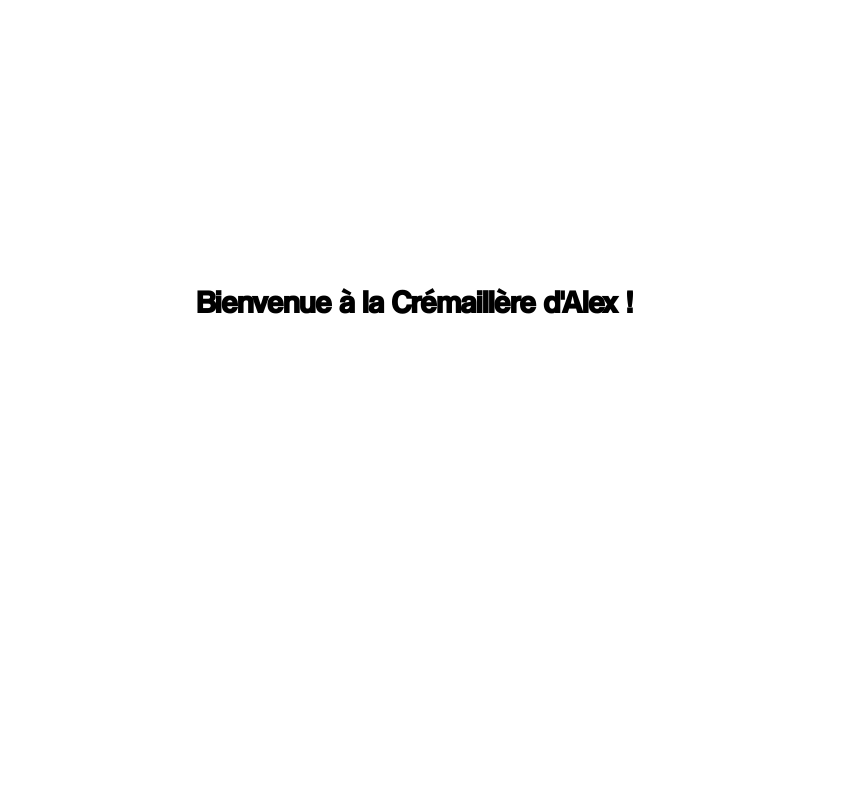
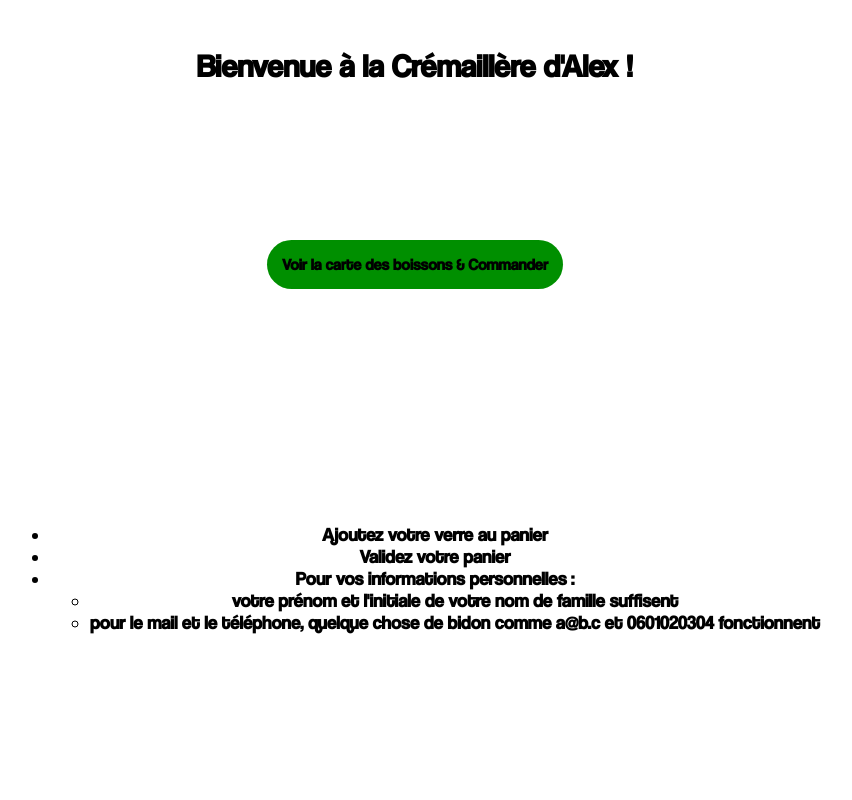
Before and after one commit to archimedous/cremaillerealex, a plain HTML site: page index.html in a window 1280 px wide. Shown: the top 800 px of the page, without its empty margins (225-1077 px from the left). Drawn offline with Linux system fonts and the light colour scheme; a script that the page names is missing.

Commit message:
Update index.css

```diff
--- a/index.css
+++ b/index.css
@@ -20,7 +20,7 @@ h1 {
   display: flex;
   align-items: center;
   font-family: 'coolveticaregular';
-  height: 75%;
+  height: 15%;
   justify-content: center;
   text-align: center;
 }
@@ -29,7 +29,7 @@ h2 {
   display: flex;
   align-items: center;
   font-family: 'coolveticaregular';
-  height: 100%;
+  height: 30%;
   justify-content: center;
   text-align: center;
 }
@@ -38,7 +38,7 @@ h3 {
   display: flex;
   align-items: center;
   font-family: 'coolveticaregular';
-  height: 125%;
+  height: 45%;
   justify-content: center;
   text-align: center;
 }
```
